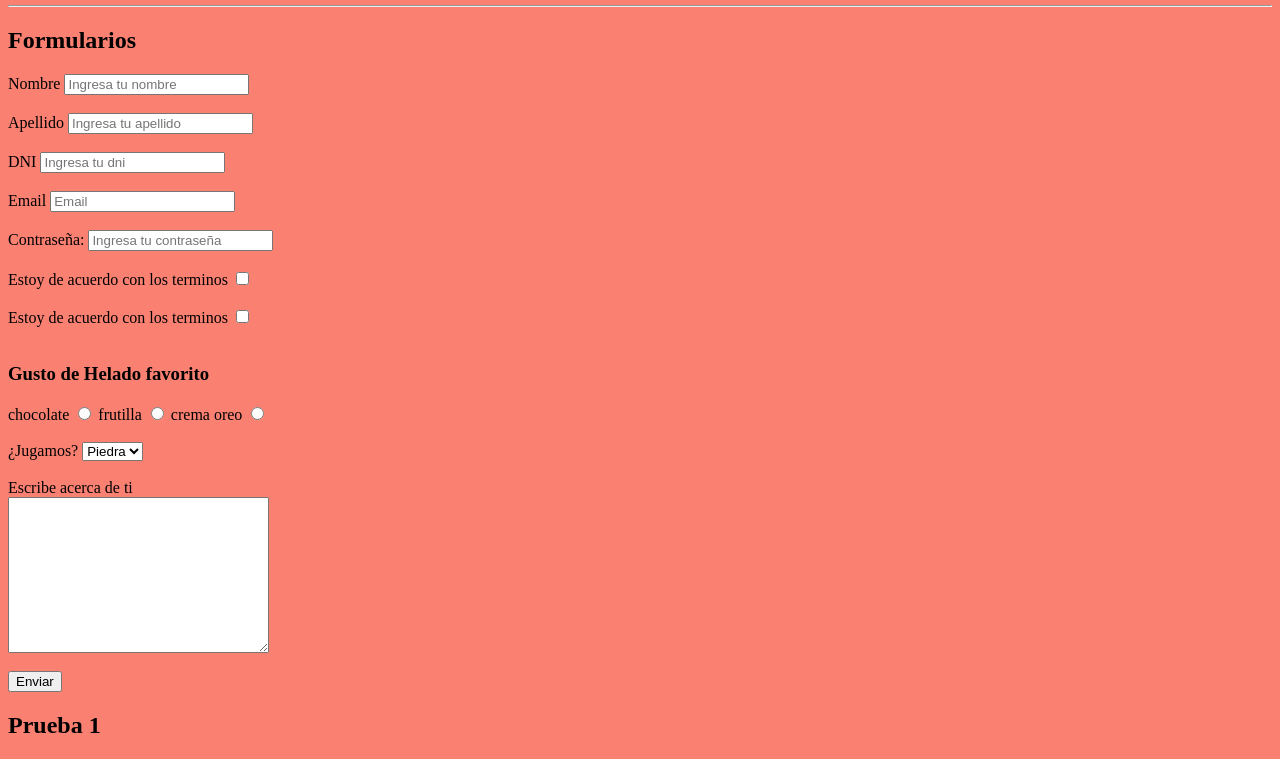
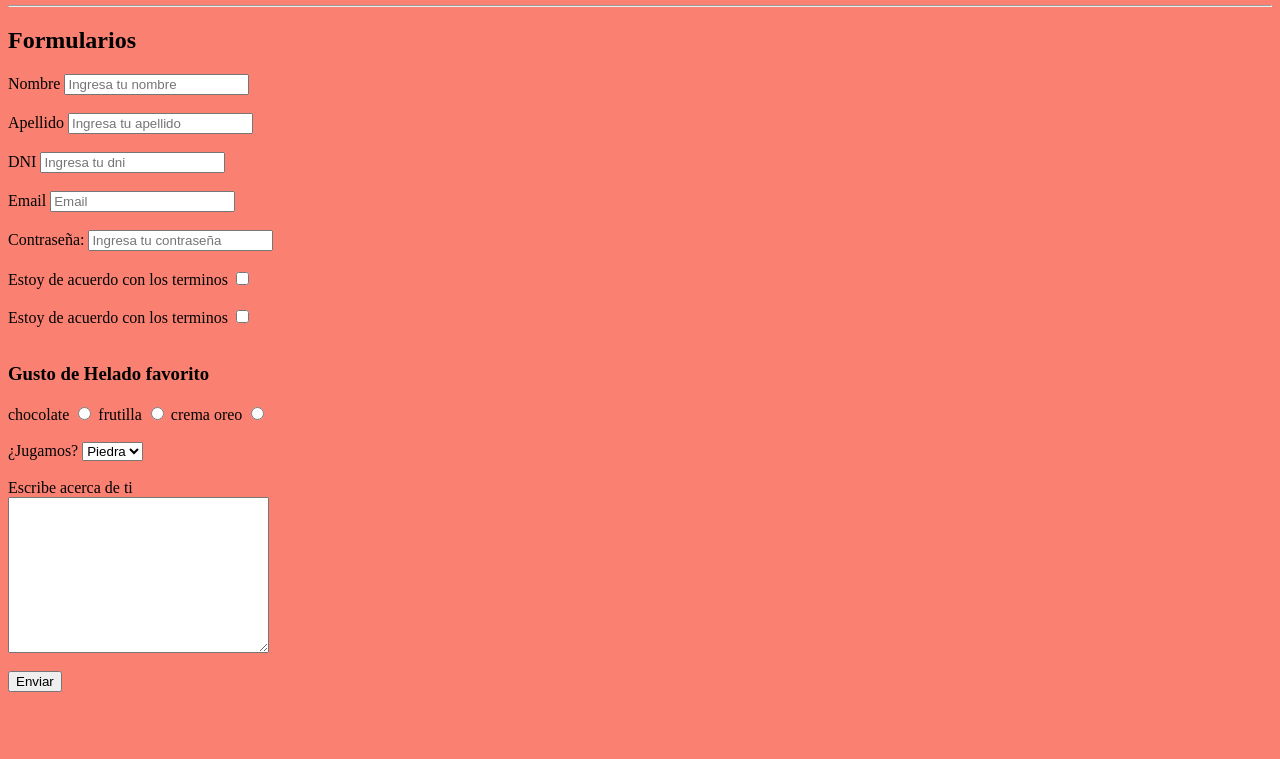
Before and after one commit to AxelNaw/nucbaGIT, a plain HTML site: page index.html in a window 1280 px wide. Shown: the part 970-1729 px from the top of the page. After the commit the page ends 1678 px from the top, so only its background shows below. Drawn offline with Linux system fonts and the light colour scheme.

Commit message:
original

```diff
--- a/index.html
+++ b/index.html
@@ -137,7 +137,6 @@
             <br>
             <input type="submit" value="Enviar">
 
-            <h2>Prueba 1</h2>
 
 
         </form>
```
